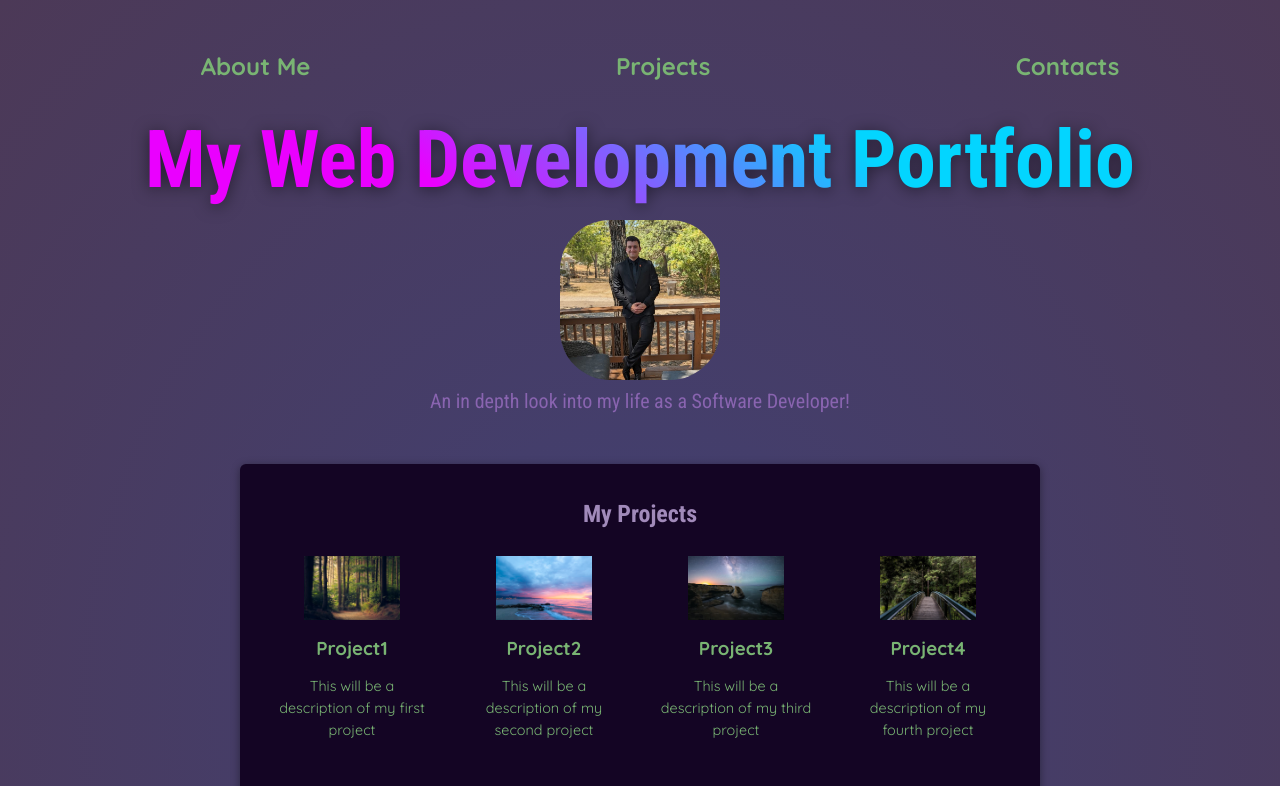
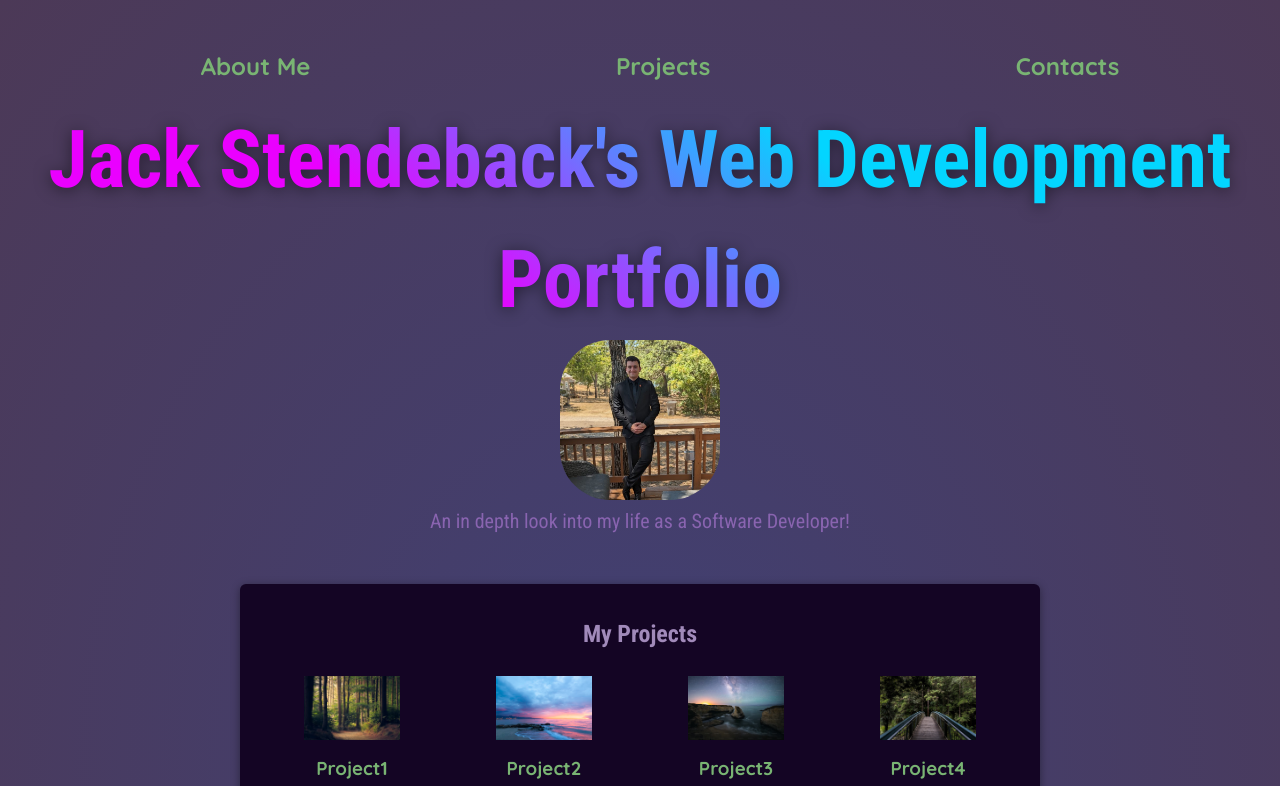
Before and after one commit to JackStendeback/React-Portfolio, a React (Vite) app: page / in a window 1280 px wide. Shown: the top 786 px of the page. Built offline with nearby package versions, Linux system fonts and the light colour scheme.

Commit message:
minor changes to app.jsx before a push to github

```diff
--- a/src/App.jsx
+++ b/src/App.jsx
@@ -21,7 +21,7 @@ function Header() {
                 </ul>
             </nav>
 
-            <h1>My {keyWords} Portfolio</h1>
+            <h1>Jack Stendeback's {keyWords} Portfolio</h1>
             <img src={profilePicture} alt="Jack Stendeback in a suit." />
             <p>
                 An in depth look into my life as a Software Developer!
```
